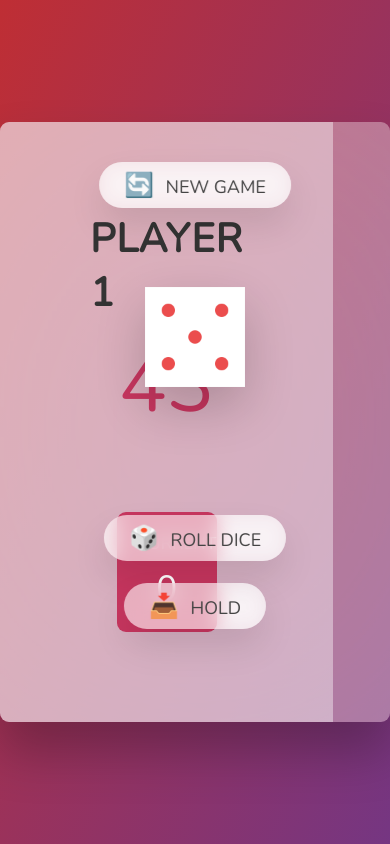
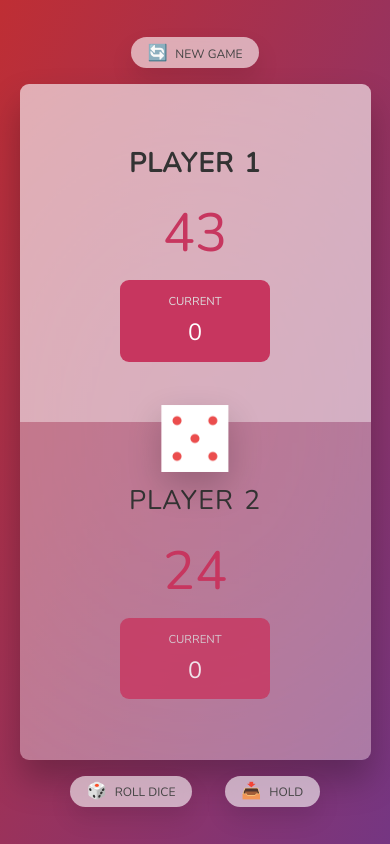
Before and after one commit to LogiCule/dice-wars, a plain HTML site: page index.html in a window 390 px wide. Drawn offline with nearby package versions, Linux system fonts and the light colour scheme.

Commit message:
responsiveness added

```diff
--- a/index.html
+++ b/index.html
@@ -10,6 +10,10 @@
   </head>
   <body>
     <main>
+      <header>
+        <button class="btn btn--new">🔄 New game</button>
+      </header>
+      <div class="game-container">
         <section class="player player--0 player--active">
           <h2 class="name" id="name--0">Player 1</h2>
           <p class="score" id="score--0">43</p>
@@ -26,11 +30,12 @@
             <p class="current-score" id="current--1">0</p>
           </div>
         </section>
-
+      </div>
       <img src="dice-5.png" alt="Playing dice" class="dice" />
-      <button class="btn btn--new">🔄 New game</button>
+      <div class="holder">
         <button class="btn btn--roll">🎲 Roll dice</button>
         <button class="btn btn--hold">📥 Hold</button>
+      </div>
     </main>
     <script src="script.js"></script>
   </body>
--- a/style.css
+++ b/style.css
@@ -22,11 +22,24 @@ body {
   justify-content: center;
 }
 
+header {
+  display: flex;
+  align-items: center;
+  justify-content: center;
+  /* margin: 2rem; */
+}
+
+main {
+  display: flex;
+  gap: 2.4rem;
+  flex-direction: column;
+}
+
 /* LAYOUT */
-main {
+.game-container {
   position: relative;
-  width: 100rem;
-  height: 60rem;
+  width: 90vw;
+  height: 60vh;
   background-color: rgba(255, 255, 255, 0.35);
   backdrop-filter: blur(200px);
   filter: blur();
@@ -42,6 +55,7 @@ main {
   display: flex;
   flex-direction: column;
   align-items: center;
+  justify-content: space-between;
   transition: all 0.75s;
 }
 
@@ -60,7 +74,7 @@ main {
   font-size: 8rem;
   font-weight: 300;
   color: #c7365f;
-  margin-bottom: auto;
+  /* margin-bottom: auto; */
 }
 
 .player--active {
@@ -101,9 +115,9 @@ main {
 
 /* ABSOLUTE POSITIONED ELEMENTS */
 .btn {
-  position: absolute;
-  left: 50%;
-  transform: translateX(-50%);
+  /* position: absolute; */
+  /* left: 50%; */
+  /* transform: translateX(-50%); */
   color: #444;
   background: none;
   border: none;
@@ -129,18 +143,8 @@ main {
   margin-right: 0.7rem;
 }
 
-.btn--new {
-  top: 4rem;
-}
-.btn--roll {
-  top: 39.3rem;
-}
-.btn--hold {
-  top: 46.1rem;
-}
-
 .btn:active {
-  transform: translate(-50%, 3px);
+  /* transform: translate(-50%, 3px); */
   box-shadow: 0 1rem 2rem rgba(0, 0, 0, 0.15);
 }
 
@@ -151,7 +155,7 @@ main {
 .dice {
   position: absolute;
   left: 50%;
-  top: 16.5rem;
+  top: 48%;
   transform: translateX(-50%);
   height: 10rem;
   box-shadow: 0 2rem 5rem rgba(0, 0, 0, 0.2);
@@ -165,3 +169,35 @@ main {
   font-weight: 700;
   color: #c7365f;
 }
+.holder {
+  /* margin-top: 2.4rem; */
+  display: flex;
+  align-items: center;
+  justify-content: center;
+  gap: 4.8rem;
+}
+
+@media (max-width: 52em) {
+  html {
+    font-size: 50%;
+  }
+}
+
+@media (max-width: 42em) {
+  .game-container {
+    flex-direction: column;
+    height: 80vh;
+  }
+}
+
+@media (max-width: 29em) {
+  html {
+    font-size: 42%;
+  }
+}
+
+@media (max-width: 24em) {
+  html {
+    font-size: 35%;
+  }
+}
```
Lines whose indentation alone changed are shown as unchanged.
